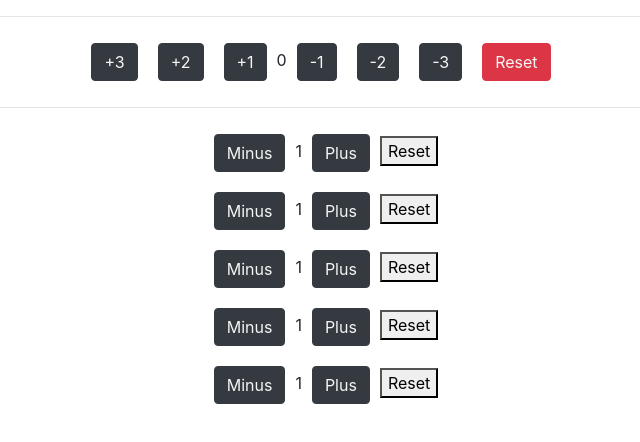
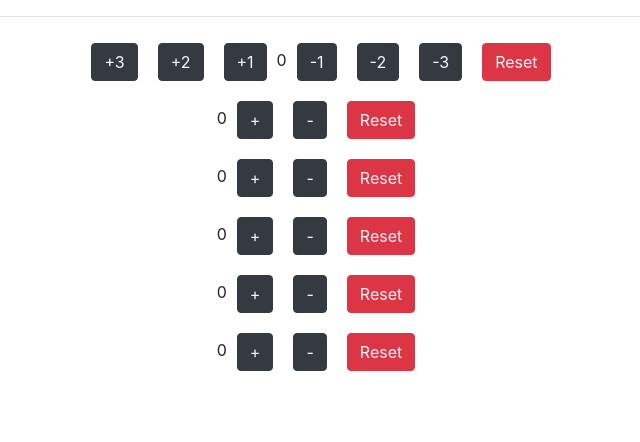
Before and after one commit to igorMokhovyk/PASV_home_task, a React (Create React App) app: page / in a window 1280 px wide. Shown: the top 442 px of the page, without its empty margins (319-959 px from the left). Built offline with nearby package versions, Linux system fonts and the light colour scheme.

Commit message:
Home Task.update

```diff
--- a/src/App.js
+++ b/src/App.js
@@ -3,54 +3,76 @@ import Buttons from "./Buttons";
 import './App.css';
 import ButtonsWithNumbersInArray from "./ButtonsWithNumbersInArray";
 
+
 function App() {
 
-    const [counter, setCounter] = useState([1, 1, 1, 1, 1]);
+    const [counter, setCounter] = useState([0, 0, 0, 0, 0]);
 
-    const counterPlus = (index) => {
+    const [click, setClick] = useState(0);
+
+    const plus1 = () => {
+        setClick(click + 1);
+    }
+    const plus2 = () => {
+        setClick(click + 2);
+    }
+    const plus3 = () => {
+        setClick(click + 3);
+    }
+    const minus1 = () => {
+        setClick(click - 1);
+    }
+    const minus2 = () => {
+        setClick(click - 2);
+    }
+    const minus3 = () => {
+        setClick(click - 3);
+    }
+    const reset = () => {
+        setClick(0)
+    }
+
+    const counterPlusNumber = (index) => {
         const newArr = counter.map((el, i) => {
-            if(index === i){
+            if (index === i) {
                 return el + 1;
             }
-
-            return el
+            return el;
         })
-
         setCounter(newArr)
     }
 
-    const counterMinus = (index) => {
+    const counterMinusNumber = (index) => {
         const newArr2 = counter.map((el, i) => {
-            if(index === i){
-                return el - 1;
+            if (index === i) {
+                return el - i;
             }
-
-            return el
+            return el;
         })
-
         setCounter(newArr2)
     }
 
-    const counterReset = (index) => {
+
+    const counterreserButton = (index) => {
         const newArr3 = counter.map((el, i) => {
-            if(index === i){
-                return 0;
+            if (index === i) {
+                return el - el;
             }
+            return el;
         })
-
         setCounter(newArr3)
     }
 
-  return (
-    <div className="App">
-      <Buttons/>
-      <hr/>
-        {counter.map((el, index) => <ButtonsWithNumbersInArray counterReset={counterReset} counterPlus={counterPlus}
-                                                               counterMinus={counterMinus}  index={index}
-                                                               el = {el} key={Math.random()}/>
-        )}
-    </div>
-  );
+    return (
+        <div className="App">
+            <Buttons click={click} plus1={plus1} plus2={plus2} plus3={plus3} minus1={minus1} minus2={minus2}
+                     minus3={minus3} reset={reset}/>
+            {counter.map((el, index) => <ButtonsWithNumbersInArray counterresetButton={counterreserButton}
+                                                                   counterMinusNumber={counterMinusNumber} index={index}
+                                                                   counterPlusNumber={counterPlusNumber} el={el}
+                                                                   key={Math.random()}/>)}
+        </div>
+    );
 }
 
 export default App;
--- a/src/Buttons.js
+++ b/src/Buttons.js
@@ -1,44 +1,26 @@
-import React, {useState} from "react";
+import React from "react";
 
 
-function Buttons() {
+function Buttons(props) {
 
-    const [click, setClick] = useState(0);
+    const clickBut = props.click
 
-    const plus1 = () => {
-        setClick(click + 1);
-    }
-    const plus2 = () => {
-        setClick(click + 2);
-    }
-    const plus3 = () => {
-        setClick(click + 3);
-    }
-    const minus1 = () => {
-        setClick(click - 1);
-    }
-    const minus2 = () => {
-        setClick(click - 2);
-    }
-    const minus3 = () => {
-        setClick(click - 3);
-    }
-    const reset = () => {
-        setClick(0)
-    }
+
+
+
 
 
     return (
         <div>
             <hr/>
-            <button className='btn btn-dark' onClick={plus3}>+3</button>
-            <button className='btn btn-dark' onClick={plus2}>+2</button>
-            <button className='btn btn-dark' onClick={plus1}>+1</button>
-            {click}
-            <button className='btn btn-dark' onClick={minus1}>-1</button>
-            <button className='btn btn-dark' onClick={minus2}>-2</button>
-            <button className='btn btn-dark' onClick={minus3}>-3</button>
-            <button className='btn btn-danger' onClick={reset}>Reset</button>
+            <button className='btn btn-dark' onClick={props.plus3}>+3</button>
+            <button className='btn btn-dark' onClick={props.plus2}>+2</button>
+            <button className='btn btn-dark' onClick={props.plus1}>+1</button>
+            {clickBut}
+            <button className='btn btn-dark' onClick={props.minus1}>-1</button>
+            <button className='btn btn-dark' onClick={props.minus2}>-2</button>
+            <button className='btn btn-dark' onClick={props.minus3}>-3</button>
+            <button className='btn btn-danger' onClick={props.reset}>Reset</button>
         </div>
     )
 }
--- a/src/ButtonsWithNumbersInArray.js
+++ b/src/ButtonsWithNumbersInArray.js
@@ -1,28 +1,27 @@
-import React, {useState} from "react";
+import React from "react";
 
 
 function ButtonsWithNumbersInArray(props) {
-    const counter = props.el
+    const counterBut = props.el
 
-    const buttonPlusHandler = () => {
-        props.counterPlus(props.index);
+    const plusBut = () => {
+        props.counterPlusNumber(props.index)
     }
 
-    const buttonMinusHandler = () => {
-        props.counterMinus(props.index);
+    const minusBut = () => {
+        props.counterMinusNumber(props.index)
     }
 
-    const buttonReset = () => {
-        props.counterReset(props.count);
+    const resetBut = () => {
+        props.counterresetButton(props.index)
     }
 
-
-    return(
+    return (
         <div>
-            <button className='btn btn-dark' onClick={buttonMinusHandler}>Minus</button>
-            {counter}
-            <button className='btn btn-dark' onClick={buttonPlusHandler}>Plus</button>
-            <button onClick={buttonReset}>Reset</button>
+            {counterBut}
+            <button className='btn btn-dark' onClick={plusBut}>+</button>
+            <button className='btn btn-dark' onClick={minusBut}>-</button>
+            <button className='btn btn-danger' onClick={resetBut}>Reset</button>
         </div>
     );
 }
```
